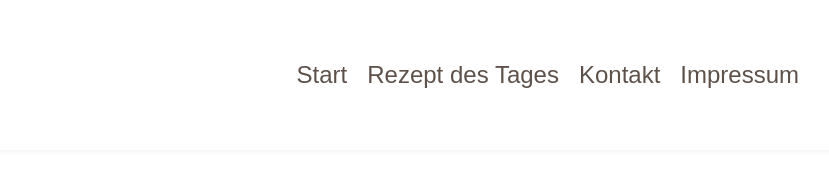
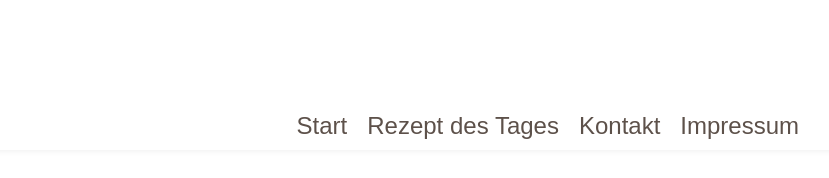
Before and after one commit to twenty2industries/Kochwelt, a plain HTML site: page index.html in a window 1280 px wide. Shown: the full height of the page, 321-1150 px from the left. Drawn offline with Linux system fonts and the light colour scheme.

Commit message:
Update style.css

```diff
--- a/style.css
+++ b/style.css
@@ -19,8 +19,9 @@ header {
     gap: 20px;
     display: flex;
     justify-content: end;
-    align-items: center;
+    align-items: end;
     margin-right: 160px;
+    padding-bottom: 10px;
   }
   nav a{
     text-decoration: none;
```
